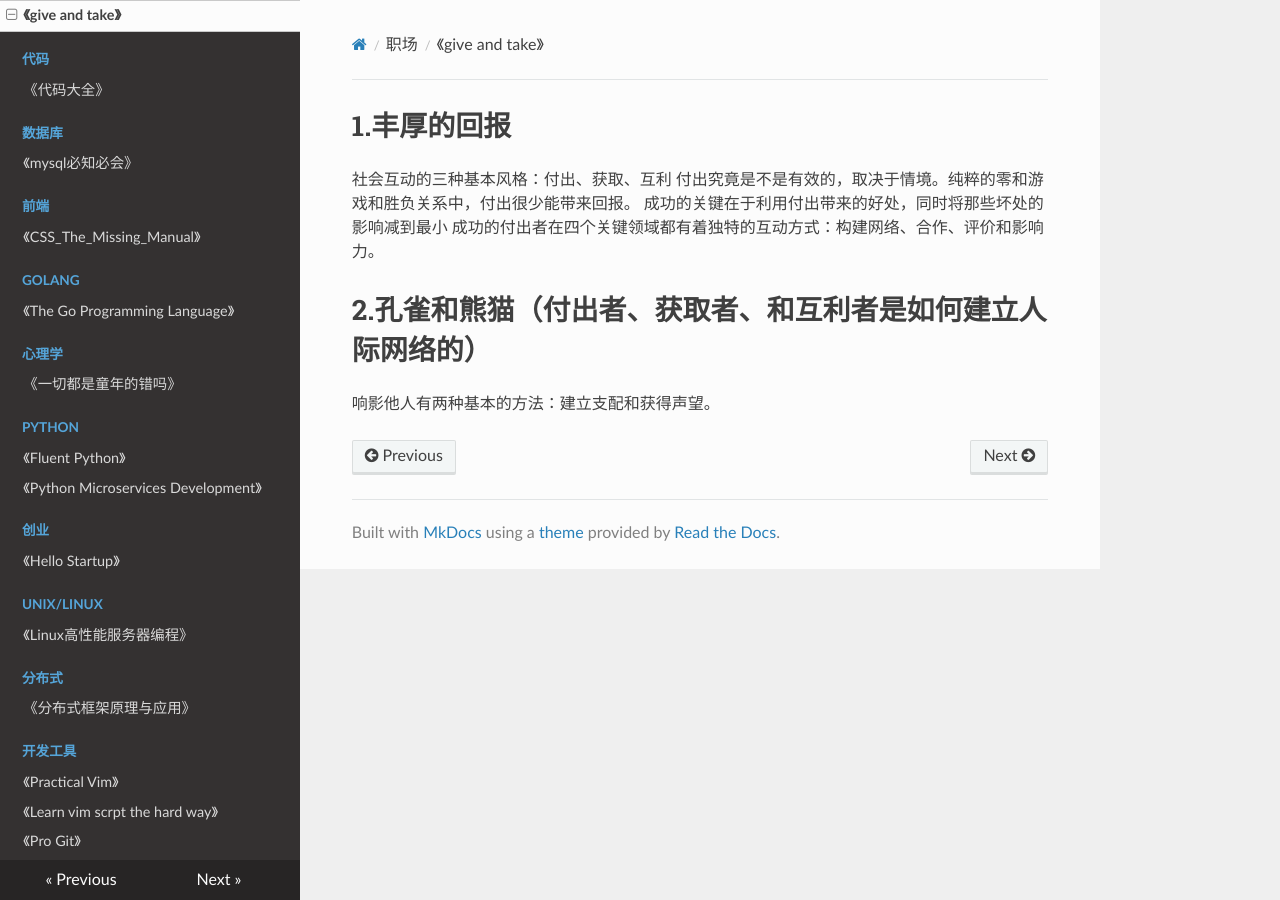
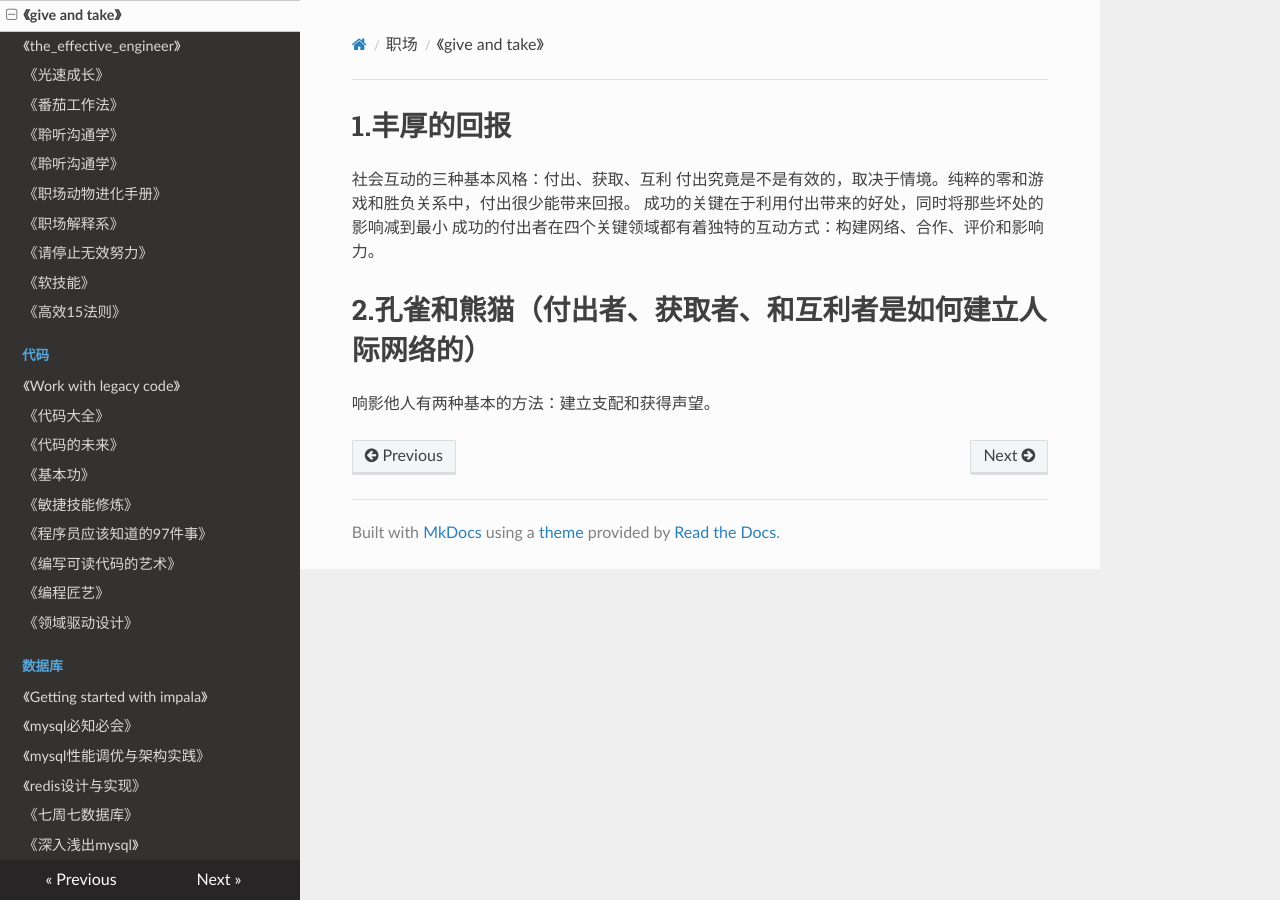
Before and after one commit to PegasusWang/booknotes, an MkDocs documentation site: the page built from docs/career/give_and_take.md, in a window 1280 px wide. Built offline with MkDocs 1.6.1, drawn with Linux system fonts in a browser that asks for light colours; nearby versions of some CDN libraries; old or Windows-style settings are respelled for this version of MkDocs; some of the changed lines change nothing that is shown.

Commit message:
补充目录

```diff
--- a/mkdocs.yml
+++ b/mkdocs.yml
@@ -11,38 +11,83 @@ pages:
     - 简介: 'index.md'
     - 职场:
       - 《give and take》: 'career/give_and_take.md'
+      - 《the_effective_engineer》: 'career/the_effective_engineer.md'
+      - 《光速成长》: 'career/光速成长.md'
+      - 《番茄工作法》: 'career/番茄工作法.md'
+      - 《聆听沟通学》: 'career/聆听沟通学.md'
+      - 《聆听沟通学》: 'career/聆听沟通学.md'
+      - 《职场动物进化手册》: 'career/职场动物进化手册.md'
+      - 《职场解释系》: 'career/职场解释系.md'
+      - 《请停止无效努力》: 'career/请停止无效努力.md'
+      - 《软技能》: 'career/软技能.md'
+      - 《高效15法则》: 'career/高效15法则.md'
     - 代码:
+      - 《Work with legacy code》: 'code/work_with_legacy_code.md'
       - 《代码大全》: 'code/代码大全.md'
+      - 《代码的未来》: 'code/代码的未来.md'
+      - 《基本功》: 'code/基本功.md'
+      - 《敏捷技能修炼》: 'code/敏捷技能修炼.md'
+      - 《程序员应该知道的97件事》: 'code/程序员应该知道的97件事.md'
+      - 《编写可读代码的艺术》: 'code/编写可读代码的艺术.md'
+      - 《编程匠艺》: 'code/编程匠艺.md'
+      - 《领域驱动设计》: 'code/领域驱动设计.md'
     - 数据库:
+      - 《Getting started with impala》: 'database/getting_started_with_impala.md'
       - 《mysql必知必会》: 'database/mysql必知必会.md'
+      - 《mysql性能调优与架构实践》: 'database/mysql性能调优与架构实践.md'
+      - 《redis设计与实现》: 'database/redis设计与实现.md'
+      - 《七周七数据库》: 'database/七周七数据库.md'
+      - 《深入浅出mysql》: 'database/深入浅出mysql.md'
+      - 《高性能mysql第三版》: 'database/高性能mysql第三版.md'
     - 前端:
       - 《CSS_The_Missing_Manual》: 'frontend/CSS_The_Missing_Manual.md'
+      - 《reactjs小书》: 'frontend/reactjs_小书.md'
     - golang:
-      - 《The Go Programming Language》: 'golang/1_the_go_programming_lauguage.md'
+      - 《1 The Go Programming Language》: 'golang/1_the_go_programming_lauguage.md'
+      - 《2 The Go Programming Language》: 'golang/2_the_go_programming_lauguage.md'
+      - 《3 The Go Programming Language》: 'golang/3_the_go_programming_lauguage.md'
     - 心理学:
       - 《一切都是童年的错吗》: 'psychology/一切都是童年的错吗.md'
+      - 《亲密关系》: 'psychology/亲密关系.md'
+      - 《积极心理学》: 'psychology/积极心理学.md'
     - python:
       - 《Fluent Python》: 'python/fluent_python.md'
       - 《Python Microservices Development》: 'python/Python_Microservices_Development.md'
     - 创业:
       - 《Hello Startup》: 'startup/hello_startup.md'
+      - 《斯坦福公开课如何创业》: 'startup/斯坦福公开课-如何创业.md'
+      - 《运营其实很简单》: 'startup/运营其实很简单.md'
     - unix/linux:
       - 《Linux高性能服务器编程》: 'unix_linux/Linux高性能服务器编程/Linux高性能服务器编程.md'
+      - 《unix编程艺术》: 'unix_linux/unix编程艺术.md'
     - 分布式:
       - 《分布式框架原理与应用》:  '分布式/分布式框架原理与应用.md'
+      - 《大规模分布式存储系统》: '分布式/大规模分布式存储系统.md'
     - 开发工具:
       - 《Practical Vim》: '开发工具/practical_vim/practical_vim.md'
       - 《Learn vim scrpt the hard way》: '开发工具/learn_vim_the_hard_way.md'
       - 《Pro Git》: '开发工具/pro_git.md'
     - 思维:
+      - 《专注力》: '思维/专注力_化繁为简的惊人力量.md'
+      - 《批判性思维工具》: '思维/批判性思维工具.md'
+      - 《程序员的思维修炼》: '思维/程序员的思维修炼(开发认知潜能的九堂课).md'
+      - 《超效率手册》: '思维/超效率手册.md'
       - 《高效程序员的45个习惯》: '思维/高效程序员的45个习惯.md'
     - 源码:
       - 《源码阅读》: '源码阅读_sourcecode/README.md'
     - 网站架构:
       - 《web scalavility for startup engineers》: '网站架构/web_scalavility_for_startup_engineers.md'
+      - 《design_data_instensive_application》: '网站架构/design_data_instensive_application.md'
+      - 《clean_architecture》: '网站架构/clean_architecture.md'
+      - 《微服务设计》: '网站架构/微服务设计.md'
     - 软件工程/项目管理:
+      - 《人月神话》: '软件工程_项目管理/人月神话.md'
+      - 《代码之殇》: '软件工程_项目管理/代码之殇.md'
+      - 《解析极限编程》: '软件工程_项目管理/解析极限编程-拥抱变化.md'
       - 《构建之法:现代软件工程》: '软件工程_项目管理/构建之法:现代软件工程.md'
+      - 《项目管理修炼之道》: '软件工程_项目管理/项目管理修炼之道.md'
     - 运维:
+      - 《linux集群和自动化运维》: '运维/linux集群和自动化运维.md'
       - 《python自动化运维》: '运维/python自动化运维.md'
     - 金融理财:
       - 《穷查理宝典》: '金融_finance/穷查理宝典.md'
```
